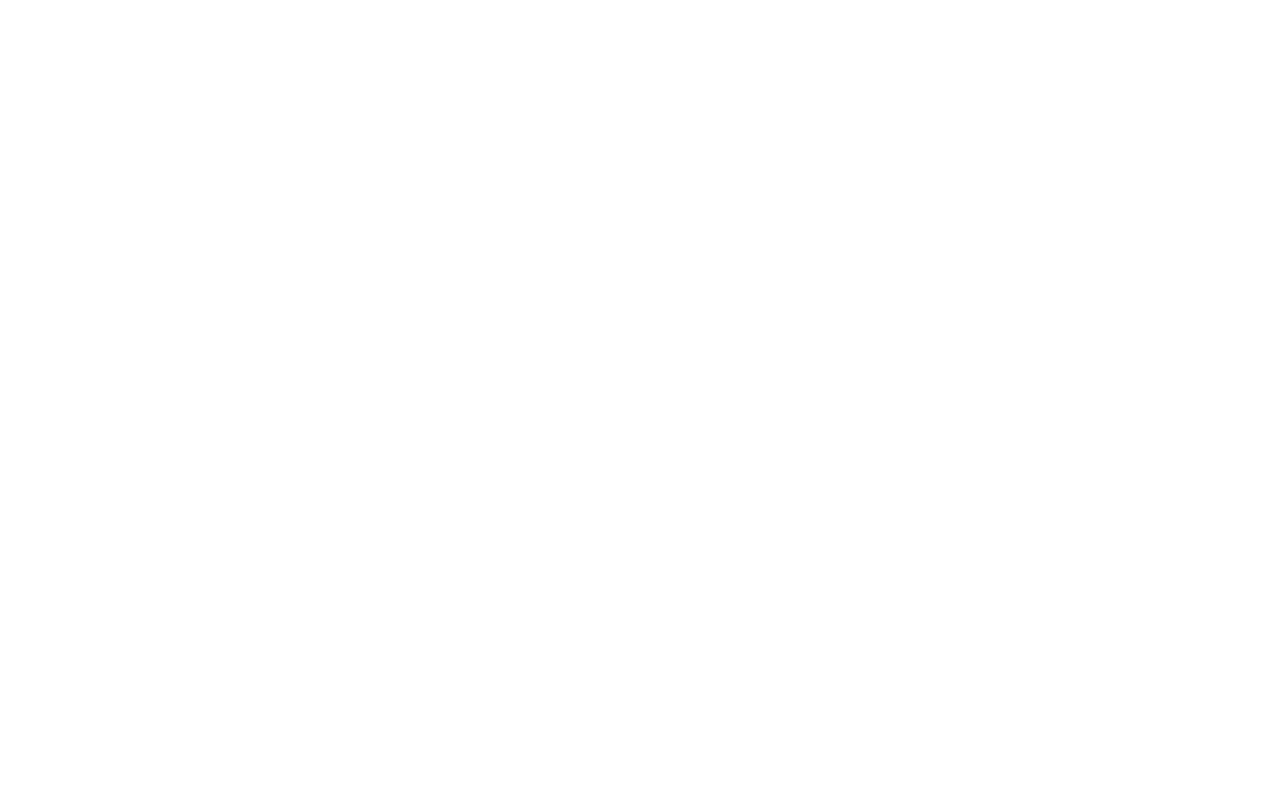
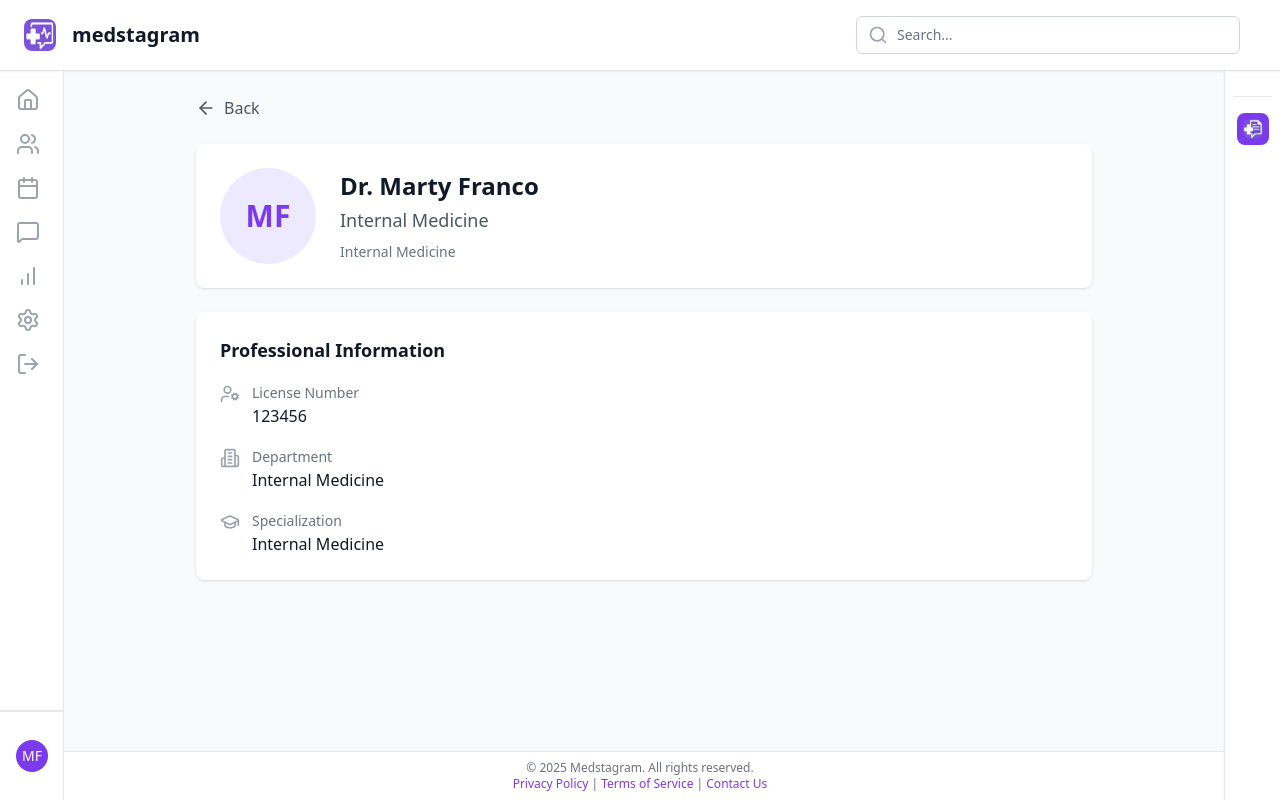
Before and after one commit to mfranco1/medstagram, a React (Vite) app in the folder frontend/: page /profile/1 in a window 1280 px wide. Before the commit this address had no page. Built offline with nearby package versions, Linux system fonts and the light colour scheme.

Commit message:
feat: add public profile page for doctors

```diff
--- a/frontend/src/App.tsx
+++ b/frontend/src/App.tsx
@@ -7,6 +7,7 @@
 import SettingsPage from './pages/SettingsPage'
 import MessagesPage from './pages/MessagesPage'
 import UserProfilePage from './pages/UserProfilePage'
+import PublicProfilePage from './pages/PublicProfilePage'
 
 export default function App() {
   return (
@@ -20,6 +21,7 @@
         <Route path="/messages" element={<MessagesPage />} />
         <Route path="/settings" element={<SettingsPage />} />
         <Route path="/profile" element={<UserProfilePage />} />
+        <Route path="/profile/:userId" element={<PublicProfilePage />} />
         <Route path="/" element={<Navigate to="/dashboard" replace />} />
       </Routes>
     </BrowserRouter>
--- a/frontend/src/components/layout/Sidebar.tsx
+++ b/frontend/src/components/layout/Sidebar.tsx
@@ -25,7 +25,7 @@
     <div className="flex items-center px-2 py-4 border-t border-gray-200">
       <button
         onClick={() => navigate('/profile')}
-        className="flex items-center px-2 py-2 text-gray-400 rounded-md group hover:bg-gray-50 hover:text-gray-600 w-full"
+        className="flex items-center px-2 py-2 text-gray-400 rounded-md group hover:text-gray-600 w-full"
       >
         <div className="flex-shrink-0 w-8 h-8">
           {mockDoctor.profileImage ? (
--- a/frontend/src/components/patient/tabs/MedicalInfoTab.tsx
+++ b/frontend/src/components/patient/tabs/MedicalInfoTab.tsx
@@ -1,4 +1,5 @@
 import { UserCog, Clock, Droplet, AlertTriangle, Scale, Activity, Wind, Heart, Thermometer, Brain } from 'lucide-react'
+import { useNavigate } from 'react-router-dom'
 import type { Patient } from '../../../types/patient'
 import { calculateBMI, formatBloodPressure, formatGCS } from '../../../utils/patient'
 
@@ -7,6 +8,8 @@
 }
 
 export function MedicalInfoTab({ patient }: MedicalInfoTabProps) {
+  const navigate = useNavigate()
+
   return (
     <div className="space-y-8">
       {/* Medical Information Section */}
@@ -19,7 +22,12 @@
               <span className="text-gray-500">Attending Physician</span>
               {patient.attendingPhysician ? (
                 <div>
-                  <p className="font-medium text-gray-900">{patient.attendingPhysician.name}</p>
+                  <button
+                    onClick={() => patient.attendingPhysician && navigate(`/profile/${patient.attendingPhysician.id}`)}
+                    className="font-medium text-violet-600 hover:text-violet-900 focus:outline-none focus:underline"
+                  >
+                    {patient.attendingPhysician.name}
+                  </button>
                   <p className="text-sm text-gray-500">
                     {patient.attendingPhysician.specialization} • {patient.attendingPhysician.contactNumber}
                   </p>
--- a/frontend/src/mocks/patients.ts
+++ b/frontend/src/mocks/patients.ts
@@ -3,6 +3,7 @@
 
 // Create a base attending physician object from mockDoctor
 const attendingPhysician = {
+  id: '550e8400-e29b-41d4-a716-446655440000', // Example UUID
   name: `${mockDoctor.title} ${mockDoctor.firstName} ${mockDoctor.lastName}`,
   specialization: mockDoctor.specialization,
   contactNumber: mockDoctor.contactNumber
--- /dev/null
+++ b/frontend/src/pages/PublicProfilePage.tsx
@@ -0,0 +1,87 @@
+import { useParams, useNavigate } from 'react-router-dom'
+import { MainLayout } from '../components/layout/MainLayout'
+import { UserCog, Mail, Phone, Building2, GraduationCap, ArrowLeft } from 'lucide-react'
+import { mockDoctor } from '../mocks/doctor' // We'll replace this with actual API call later
+
+export default function PublicProfilePage() {
+  const { userId } = useParams()
+  const navigate = useNavigate()
+
+  // TODO: Replace with actual API call to fetch user data
+  const user = mockDoctor // For now, we'll use mock data
+
+  const getInitials = (firstName: string, lastName: string) => {
+    return `${firstName[0]}${lastName[0]}`
+  }
+
+  return (
+    <MainLayout>
+      <div className="max-w-4xl mx-auto">
+        {/* Back Button */}
+        <button
+          onClick={() => navigate(-1)}
+          className="flex items-center text-gray-600 hover:text-gray-900 mb-6"
+        >
+          <ArrowLeft className="w-5 h-5 mr-2" />
+          <span>Back</span>
+        </button>
+
+        {/* Profile Header */}
+        <div className="bg-white shadow rounded-lg p-6 mb-6">
+          <div className="flex items-center space-x-6">
+            {user.profileImage ? (
+              <img
+                src={user.profileImage}
+                alt={`${user.firstName} ${user.lastName}`}
+                className="w-24 h-24 rounded-full object-cover"
+              />
+            ) : (
+              <div className="w-24 h-24 rounded-full bg-violet-100 flex items-center justify-center">
+                <span className="text-3xl font-semibold text-violet-600">
+                  {getInitials(user.firstName, user.lastName)}
+                </span>
+              </div>
+            )}
+            <div>
+              <h1 className="text-2xl font-semibold text-gray-900">
+                {user.title} {user.firstName} {user.lastName}
+              </h1>
+              <p className="text-lg text-gray-600 mt-1">{user.specialization}</p>
+              <p className="text-sm text-gray-500 mt-2">{user.department}</p>
+            </div>
+          </div>
+        </div>
+
+        {/* Professional Information */}
+        <div className="bg-white shadow rounded-lg p-6">
+          <h2 className="text-lg font-semibold text-gray-900 mb-4">Professional Information</h2>
+          <div className="space-y-4">
+            <div className="flex items-start space-x-3">
+              <UserCog className="w-5 h-5 text-gray-400 flex-shrink-0 mt-1" />
+              <div>
+                <span className="text-sm text-gray-500">License Number</span>
+                <p className="text-gray-900">{user.licenseNumber}</p>
+              </div>
+            </div>
+
+            <div className="flex items-start space-x-3">
+              <Building2 className="w-5 h-5 text-gray-400 flex-shrink-0 mt-1" />
+              <div>
+                <span className="text-sm text-gray-500">Department</span>
+                <p className="text-gray-900">{user.department}</p>
+              </div>
+            </div>
+
+            <div className="flex items-start space-x-3">
+              <GraduationCap className="w-5 h-5 text-gray-400 flex-shrink-0 mt-1" />
+              <div>
+                <span className="text-sm text-gray-500">Specialization</span>
+                <p className="text-gray-900">{user.specialization}</p>
+              </div>
+            </div>
+          </div>
+        </div>
+      </div>
+    </MainLayout>
+  )
+}
--- a/frontend/src/types/patient.ts
+++ b/frontend/src/types/patient.ts
@@ -42,6 +42,7 @@
   height?: number
   weight?: number
   attendingPhysician?: {
+    id: string
     name: string
     specialization: string
     contactNumber: string
```
